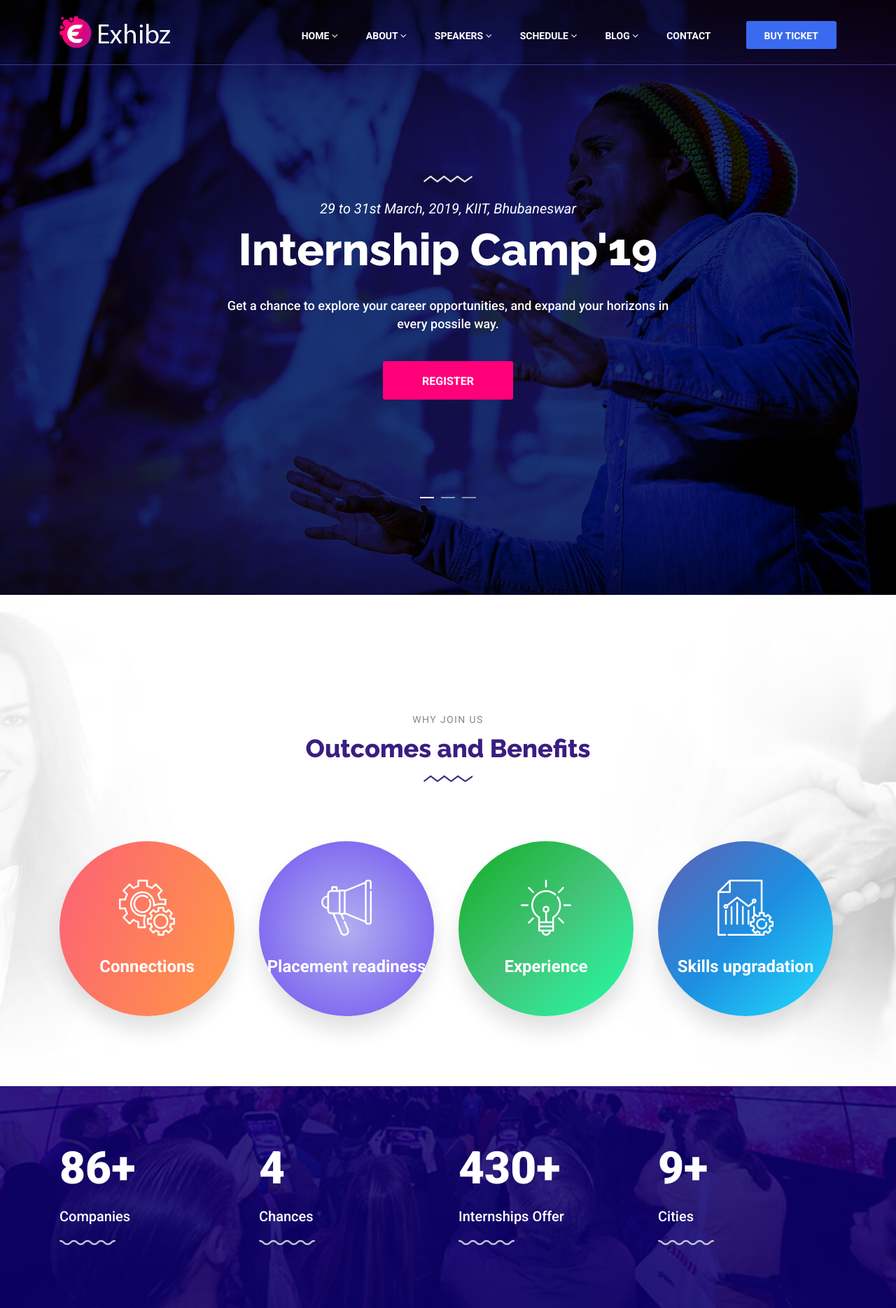
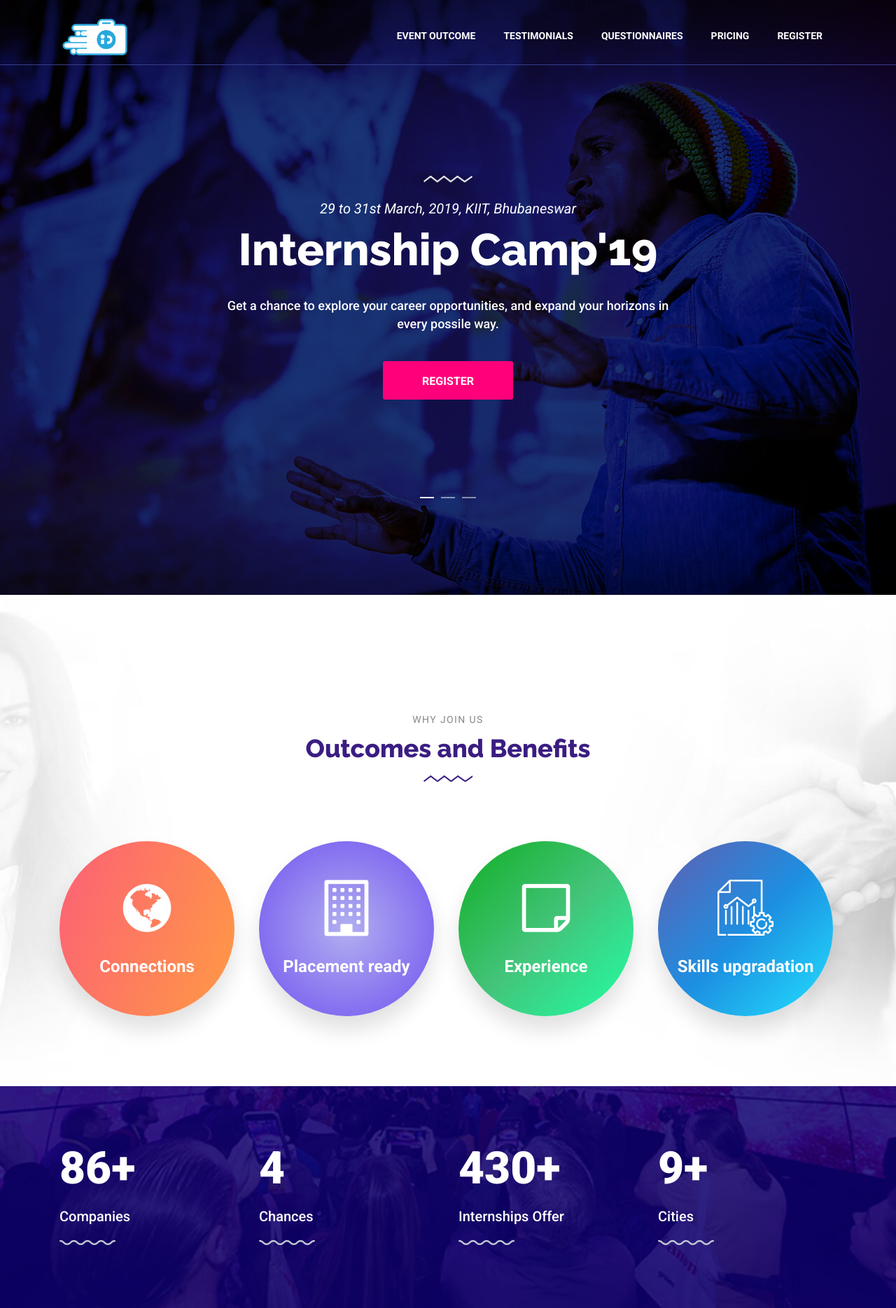
Before and after one commit to PayalGaurav/Icamp-front-test, a PHP site: page / in a window 1280 px wide. Shown: the top 1869 px of the page at 70% size. Run offline with PHP 8.4, Linux system fonts and the light colour scheme; some web fonts are replaced.

Commit message:
final edit

```diff
--- a/footer.html
+++ b/footer.html
@@ -7,8 +7,10 @@
             <div class="container" style="height:10px;">
                <div class="row">
                   <div class="col-lg-8 mx-auto">
-                     <div class="ts-footer-social text-center mb-30" style="margin-top:-70px;">
-                        <ul>
+
+                     <div class="ts-footer-social text-center mb-30" style="margin-top:-180px;">
+                           <img src="images/icamp-logo.png" alt="" style="height:70px;">
+                        <ul style="margin-top:40px;">
                            <li>
                               <a href="https://www.facebook.com/kiitecell/"><i class="fa fa-facebook"></i></a>
                            </li>
--- a/header.html
+++ b/header.html
@@ -1,8 +1,6 @@
 <!DOCTYPE html>
 <html lang="en">
 
-
-<!-- Mirrored from demo.themewinter.com/html/exhibz/index-3.html by HTTrack Website Copier/3.x [XR&CO'2014], Wed, 20 Mar 2019 14:30:41 GMT -->
 <head>
    <!-- Basic Page Needs ================================================== -->
    <meta charset="utf-8">
@@ -12,7 +10,7 @@
    <meta name="viewport" content="width=device-width, initial-scale=1.0, user-scalable=0">
 
    <!-- Site Title -->
-   <title>Exhibit - Conference &amp; Event HTML Template</title>
+   <title>Internship Camp 2k19</title>
 
     <!-- CSS
          ================================================== -->
@@ -52,8 +50,8 @@
          <div class="container">
             <nav class="navbar navbar-expand-lg navbar-light">
                <!-- logo-->
-               <a class="navbar-brand" href="index.html">
-                  <img src="images/logos/logo.png" alt="">
+               <a class="navbar-brand" href="#">
+                  <img src="images/icamp-logo.png" alt="" style="height:70px;">
                </a>
                <button class="navbar-toggler" type="button" data-toggle="collapse" data-target="#navbarNavDropdown"
                   aria-controls="navbarNavDropdown" aria-expanded="false" aria-label="Toggle navigation">
@@ -61,52 +59,30 @@
                </button>
                <div class="collapse navbar-collapse" id="navbarNavDropdown">
                   <ul class="navbar-nav ml-auto">
-                     <li class="dropdown nav-item active">
-                        <a href="#" class="" data-toggle="dropdown">Home <i class="fa fa-angle-down"></i></a>
 
-                     </li>
                      <li class="dropdown nav-item">
-                        <a href="#" class="" data-toggle="dropdown">About <i class="fa fa-angle-down"></i></a>
-                        <ul class="dropdown-menu" role="menu">
-                           <li><a href="about-us.html">About Us</a></li>
-                           <li><a href="gallery.html">Gallery</a></li>
-                           <li><a href="faq.html">FAQ</a></li>
-                           <li><a href="pricing.html">Pricing Table</a></li>
-                           <li><a href="sponsors-1.html">Sponsors</a></li>
-                           <li><a href="venue.html">Venue</a></li>
-                           <li><a href="404.html">Erro Page</a></li>
-                        </ul>
-                     </li>
-                     <li class="nav-item dropdown">
-                        <a href="#" class="" data-toggle="dropdown">Speakers <i class="fa fa-angle-down"></i></a>
-                        <ul class="dropdown-menu" role="menu">
-                           <li><a href="speakers-1.html">Speakers-1</a></li>
-                           <li><a href="speakers-2.html">Speakers-2</a></li>
-                        </ul>
+                        <a href="#event_outcome" class="scroll">Event Outcome </a>
 
                      </li>
                      <li class="nav-item dropdown">
-                        <a href="#" class="" data-toggle="dropdown">Schedule <i class="fa fa-angle-down"></i></a>
-                        <ul class="dropdown-menu" role="menu">
-                              <li><a href="schedule-list.html">Schedule List</a></li>
-                              <li><a href="schedule-tab-1.html">Schedule Tab 1</a></li>
-                              <li><a href="schedule-tab-2.html">Schedule Tab 2</a></li>
-                        </ul>
+                        <a href="#testimonials" class="scroll" >Testimonials</a>
+
+
                      </li>
                      <li class="nav-item dropdown">
-                        <a href="#"> Blog <i class="fa fa-angle-down"></i></a>
-                        <ul class="dropdown-menu" role="menu">
-                           <li><a href="blog.html">Blog</a></li>
-                           <li><a href="news-single.html">Blog Details</a></li>
-                        </ul>
+                        <a href="#questionnaires" class="scroll">Questionnaires </a>
+
                      </li>
-                     <li class="nav-item">
-                        <a href="contact.html">Contact</a>
+                     <li class="nav-item dropdown">
+                        <a href="#pricing" class="scroll"> Pricing </a>
+
                      </li>
-                     <li class="header-ticket nav-item">
-                        <a class="ticket-btn btn" href="pricing.html"> Buy  Ticket
-                        </a>
-                     </li>
+
+                     <li class="nav-item dropdown">
+                           <a href="register"> Register </a>
+
+                        </li>
+
                   </ul>
                </div>
             </nav>
--- a/index.php
+++ b/index.php
@@ -11,7 +11,7 @@
    <meta name="viewport" content="width=device-width, initial-scale=1.0, user-scalable=0">
 
    <!-- Site Title -->
-   <title>Exhibit - Conference &amp; Event HTML Template</title>
+   <title>Internship Camp 2k19</title>
 
     <!-- CSS
          ================================================== -->
@@ -138,7 +138,7 @@
 
 
       <!-- ts intro start -->
-      <section class="ts-intro-outcome" style="background-image: url(images/bg/outcomes_bg.jpg)">
+      <section class="ts-intro-outcome" style="background-image: url(images/bg/outcomes_bg.jpg)" id="event_outcome">
          <div class="container">
             <div class="row">
                <div class="col-lg-8 mx-auto">
@@ -151,19 +151,19 @@
             <div class="row">
                <div class="col-lg-3 col-md-6 outcome-item">
                   <div class="ts-single-outcome">
-                     <i class="icon-building"></i>
+                     <i class="fa fa-globe"></i>
                      <h3 class="ts-title">Connections</h3>
                   </div><!-- single outcome end-->
                </div><!-- col end-->
                <div class="col-lg-3 col-md-6 outcome-item">
                   <div class="ts-single-outcome">
-                     <i class="icon-marketing"></i>
-                     <h3 class="ts-title">Placement readiness</h3>
+                     <i class="fa fa-building-o"></i>
+                     <h3 class="ts-title">Placement ready</h3>
                   </div><!-- single outcome end-->
                </div><!-- col end-->
                <div class="col-lg-3 col-md-6 outcome-item">
                   <div class="ts-single-outcome">
-                     <i class="icon-planning"></i>
+                     <i class="fa fa-sticky-note-o "></i>
                      <h3 class="ts-title">Experience</h3>
                   </div><!-- single outcome end-->
                </div><!-- col end-->
@@ -214,7 +214,7 @@
       <!-- ts funfact end-->
 
       <!-- ts speaker start-->
-      <section id="ts-speakers" class="ts-speakers speaker-classic" style="background-image:url(images/speakers/speaker_bg.png)">
+      <section class="ts-speakers speaker-classic" style="background-image:url(images/speakers/speaker_bg.png)" id="testimonials">
          <div class="container">
             <div class="row">
                <div class="col-lg-8 mx-auto">
@@ -796,7 +796,7 @@
 
       <!-- Questionaries-->
       <!-- ts experience start-->
-      <section class="ts-schedule">
+      <section class="ts-schedule" id="questionnaires">
          <div class="container">
             <div class="row">
                <div class="col-lg-8 mx-auto">
@@ -818,7 +818,7 @@
                               </div>
                               <div class="schedule-slot-info">
 
-                                 <div class="schedule-slot-info-content" style="margin-left:-140px;">
+                                 <div class="schedule-slot-info-content" >
                                     <h3 class="schedule-slot-title"> I had registered using COMBO code during e-summit. Do I need to create an account here as well?
                                     </h3>
                                     <p>No, you can directly login to I-Camp portal using your E-Summit credentials. If you are facing issues, kindly mail your queries to: icamp2019@gmail.com </p>
@@ -833,7 +833,7 @@
                               </div>
                               <div class="schedule-slot-info">
 
-                                 <div class="schedule-slot-info-content" style="margin-left:-140px;">
+                                 <div class="schedule-slot-info-content" >
                                     <h3 class="schedule-slot-title">I have updated my profile and also paid the amount. I am unable to select companies.
                                     </h3>
                                     <p>The company selection process is not yet activated from our end. Please wait for the company selection process to begin.</p>
@@ -848,7 +848,7 @@
                               </div>
                               <div class="schedule-slot-info">
 
-                                 <div class="schedule-slot-info-content" style="margin-left:-140px;">
+                                 <div class="schedule-slot-info-content" >
                                     <h3 class="schedule-slot-title">I am from first year and have no knowledge on how to make a resume.
                                     </h3>
                                     <p>We at KIIT E-Cell are always present for your help. For information on how to make a resume and prepare for Internship Camp, please drop us a mail at icamp2019@gmail.com </p>
@@ -863,7 +863,7 @@
                               </div>
                               <div class="schedule-slot-info">
 
-                                 <div class="schedule-slot-info-content" style="margin-left:-140px;">
+                                 <div class="schedule-slot-info-content" >
                                     <h3 class="schedule-slot-title">I had earlier paid 900 INR for E-Summit only. However, I also want to avail Internship Camp at a discounted price.
                                     </h3>
                                     <p>Yes, you can register at a discounted price. Sadly, we aren’t accepting online payments for discounted registrations. Please make a offline payment at any of our registration desks or reach us at: 9439526981 so that we can assist you</p>
@@ -879,7 +879,7 @@
                               </div>
                               <div class="schedule-slot-info">
 
-                                 <div class="schedule-slot-info-content" style="margin-left:-140px;">
+                                 <div class="schedule-slot-info-content" >
                                     <h3 class="schedule-slot-title"> Is there a limit to selection of companies?
 
                                     </h3>
@@ -897,7 +897,7 @@
                               </div>
                               <div class="schedule-slot-info">
 
-                                 <div class="schedule-slot-info-content" style="margin-left:-140px;">
+                                 <div class="schedule-slot-info-content" >
                                     <h3 class="schedule-slot-title"> Can I opt out of a company and select another after I have made my company selection?
 
 
@@ -914,7 +914,7 @@
                               </div>
                               <div class="schedule-slot-info">
 
-                                 <div class="schedule-slot-info-content" style="margin-left:-140px;">
+                                 <div class="schedule-slot-info-content" >
                                     <h3 class="schedule-slot-title"> What is the duration of Internship and the stipend amount?
 
 
@@ -933,7 +933,7 @@
                               </div>
                               <div class="schedule-slot-info">
 
-                                 <div class="schedule-slot-info-content" style="margin-left:-140px;">
+                                 <div class="schedule-slot-info-content" >
                                     <h3 class="schedule-slot-title">  I have successfully paid the registration fees and yet my payment status remains pending.
 
                                     </h3>
@@ -951,7 +951,7 @@
                               </div>
                               <div class="schedule-slot-info">
 
-                                 <div class="schedule-slot-info-content" style="margin-left:-140px;">
+                                 <div class="schedule-slot-info-content" >
                                     <h3 class="schedule-slot-title">  My query is not listed here
 
                                     </h3>
@@ -1194,7 +1194,7 @@
       <!-- ts experience end-->
 
       <!-- ts pricing start-->
-      <section class="ts-pricing" style="background-image: url(images/pricing/ticket_bg.jpg)">
+      <section class="ts-pricing" style="background-image: url(images/pricing/ticket_bg.jpg)" id="pricing">
          <div class="container">
             <div class="row">
                <div class="col-lg-12">
@@ -1299,6 +1299,27 @@
          i--;
       }
    })
+
+
+
+
+   </script>
+   <script>
+      $(document).ready(function(){
+ let scroll_link = $('.scroll');
+
+  //smooth scrolling -----------------------
+  scroll_link.click(function(e){
+      e.preventDefault();
+      let url = $('body').find($(this).attr('href')).offset().top;
+      $('html, body').animate({
+        scrollTop : url
+      },700);
+      $(this).parent().addClass('active');
+      $(this).parent().siblings().removeClass('active');
+      return false;
+   });
+});
    </script>
 </body>
 
```
Also changed, not shown: images/icamp-logo.png (added).
